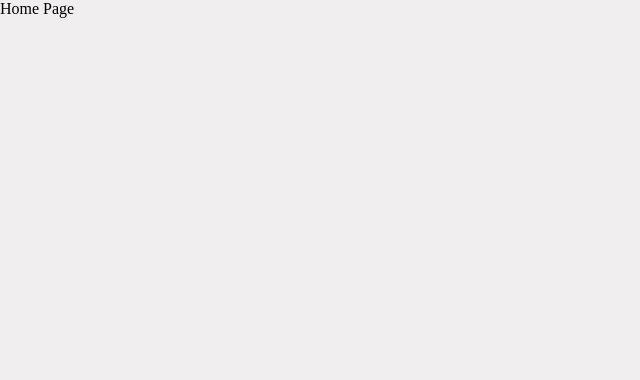
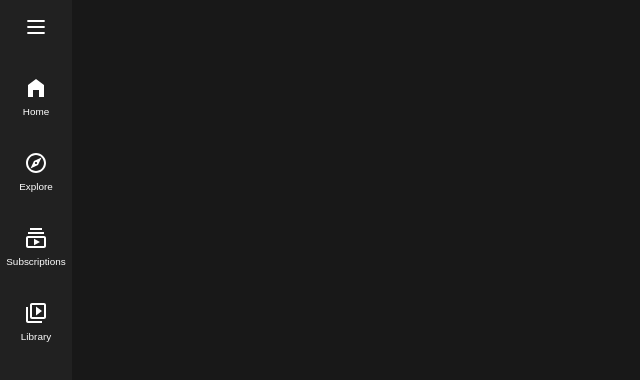
Before and after one commit to geiger01/YouTube_TS, a React (Create React App) app: page / in a window 1280 px wide. Shown: the top 380 px of the page, without its empty margins (0-640 px from the left). Built offline with nearby package versions, Linux system fonts and the light colour scheme.

Commit message:
side nav styling done

```diff
--- a/package.json
+++ b/package.json
@@ -10,9 +10,12 @@
     "@types/node": "^12.20.36",
     "@types/react": "^17.0.33",
     "@types/react-dom": "^17.0.10",
+    "@types/react-router": "^5.1.17",
+    "@types/react-router-dom": "^5.3.2",
     "axios": "^0.24.0",
     "react": "^17.0.2",
     "react-dom": "^17.0.2",
+    "react-icons": "^4.3.1",
     "react-redux": "^7.2.6",
     "react-router-dom": "^5.3.0",
     "react-scripts": "4.0.3",
--- a/src/App.tsx
+++ b/src/App.tsx
@@ -1,8 +1,14 @@
 import React from 'react';
 import { HomePage } from './pages/HomePage';
+import { BrowserRouter as Router } from 'react-router-dom'
+import { Route, Switch } from 'react-router';
 
 export const App=()=>{
   return (
-   <HomePage />
+    <Router>
+      <Switch>
+        <Route exact path="/" component={HomePage} />
+      </Switch>
+    </Router>
   );
 }
--- /dev/null
+++ b/src/components/SideNav.tsx
@@ -0,0 +1,35 @@
+import React from 'react'
+import { MdHomeFilled } from "react-icons/md";
+import { MdOutlineExplore } from "react-icons/md";
+import { MdOutlineSubscriptions } from "react-icons/md";
+import { MdOutlineVideoLibrary } from "react-icons/md";
+
+
+import hamburger from '../assets/img/hamburger.svg'
+
+
+export const SideNav = () => {
+    return (
+        <div className="side-nav">
+            <button className="side-nav-hamburger">
+                <img src={hamburger} alt="side-nav-hamburger menu" />
+            </button>
+            <button className="side-nav-link">
+               <MdHomeFilled />
+               <p>Home</p>
+            </button>
+            <button className="side-nav-link">
+               <MdOutlineExplore />
+               <p>Explore</p>
+            </button>
+            <button className="side-nav-link">
+               <MdOutlineSubscriptions />
+               <p>Subscriptions</p>
+            </button>
+            <button className="side-nav-link">
+               <MdOutlineVideoLibrary />
+               <p>Library</p>
+            </button>
+        </div>
+    )
+}
--- a/src/pages/HomePage.tsx
+++ b/src/pages/HomePage.tsx
@@ -1,9 +1,9 @@
 import React from 'react'
-
+import { SideNav } from '../components/SideNav'
 export const HomePage = () => {
     return (
         <div className="home-page">
-            Home Page
+            <SideNav />
         </div>
     )
 }
--- a/src/styles/basics/_base.scss
+++ b/src/styles/basics/_base.scss
@@ -26,8 +26,10 @@ a {
 
 button {
     cursor: pointer;
+    background-color: transparent;
+    border: none;
 }
 
 body {
-    background-color: #f0eeee;
+    background-color: #181818;
 }
--- /dev/null
+++ b/src/styles/components/_side-nav.scss
@@ -0,0 +1,39 @@
+.side-nav{
+    position: fixed;
+    top: 0;
+    bottom: 0;
+    left: 0;
+    width: 72px;
+    background-color: #212121;
+
+    display: flex;
+    flex-direction: column;
+    align-items: center;
+
+    .side-nav-hamburger{
+        padding: 17px;
+        margin-bottom: 5px;
+        @include flex-center;
+
+        & img{
+            width: 1.5rem;
+        }
+    }
+
+    .side-nav-link {
+        @include flex-column;
+        gap: 6px;
+        padding: 17px 0;
+        font-size: 1.5rem;
+        color: white;
+        width: 100%;
+
+        & p{
+            font-size: 0.62rem;
+        }
+
+        &:hover{
+            background-color: #323232;
+        }
+    }
+}
--- a/src/styles/setup/_mixin.scss
+++ b/src/styles/setup/_mixin.scss
@@ -6,10 +6,12 @@
     justify-content: center;
 }
 
-@mixin opacity-animation {
-    animation: opacity 1.5s;
+@mixin flex-column() {
+    display: flex;
+    align-items: center;
+    justify-content: center;
+    flex-direction: column;
 }
-
 
 // Media Queries
 
--- a/src/styles/style.scss
+++ b/src/styles/style.scss
@@ -5,3 +5,6 @@
 
 //Basics
 @import "basics/base";
+
+// Components
+@import "components/side-nav"
```
Also changed, not shown: src/assets/img/hamburger.svg (added), 1 other file (tests, documents, lock files or other folders).
